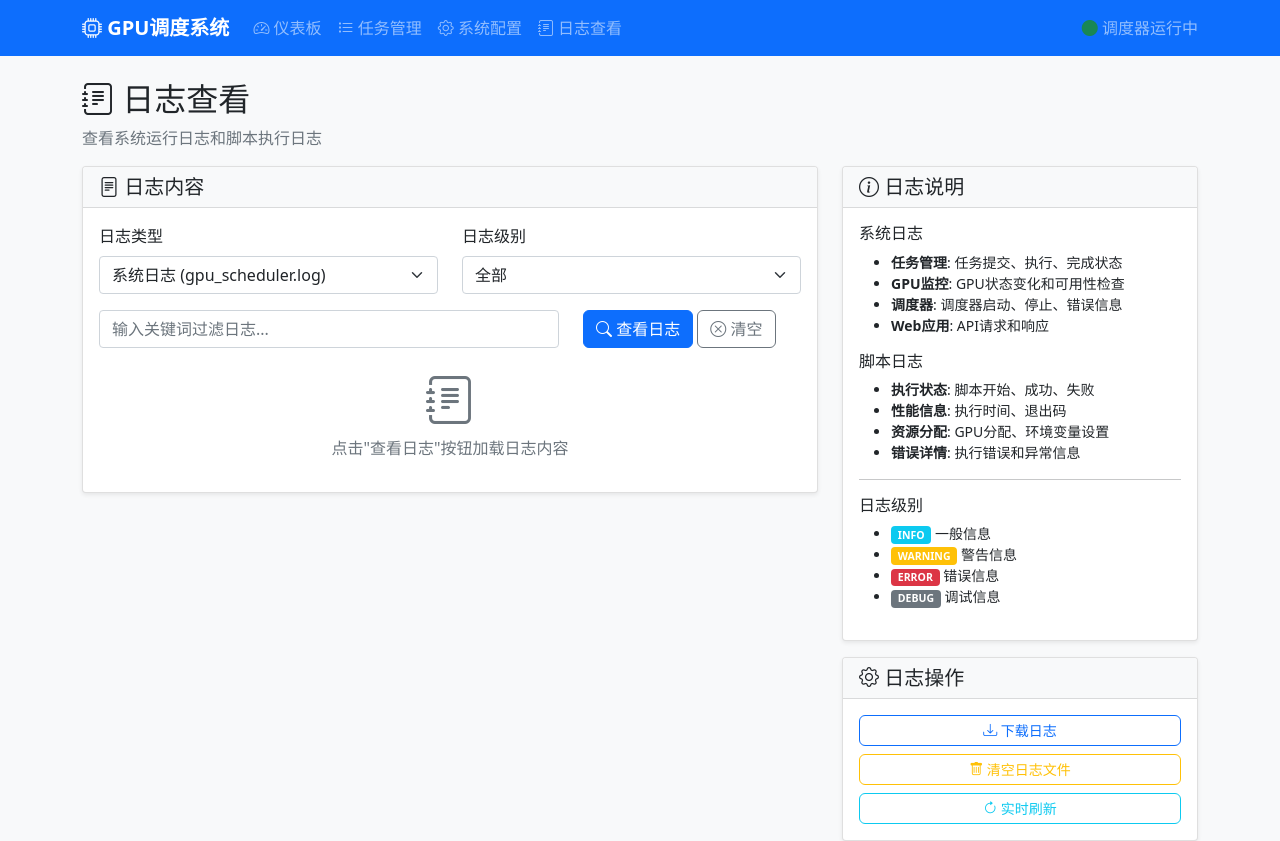
After one commit to qiuchen001/gpu-scheduler, a Flask app: page /logs in a window 1280 px wide. The commit adds this page. Run offline with Flask 3, Linux system fonts and the light colour scheme; some libraries are stand-ins or nearby versions.

Commit message:
补充日志功能

```diff
--- a/requirements.txt
+++ b/requirements.txt
@@ -1,4 +1,4 @@
-nvidia-ml-py3==11.495.46
+nvidia-ml-py3==7.352.0
 flask==2.3.3
 psutil==5.9.5
 python-dotenv==1.0.0
--- a/templates/base.html
+++ b/templates/base.html
@@ -35,6 +35,11 @@
                             <i class="bi bi-gear"></i> 系统配置
                         </a>
                     </li>
+                    <li class="nav-item">
+                        <a class="nav-link" href="/logs">
+                            <i class="bi bi-journal-text"></i> 日志查看
+                        </a>
+                    </li>
                 </ul>
                 <div class="navbar-nav">
                     <span class="navbar-text" id="scheduler-status">
--- /dev/null
+++ b/templates/logs.html
@@ -0,0 +1,311 @@
+{% extends "base.html" %}
+
+{% block title %}GPU调度系统 - 日志查看{% endblock %}
+
+{% block content %}
+<div class="row">
+    <div class="col-12">
+        <h2><i class="bi bi-journal-text"></i> 日志查看</h2>
+        <p class="text-muted">查看系统运行日志和脚本执行日志</p>
+    </div>
+</div>
+
+<div class="row">
+    <div class="col-lg-8">
+        <div class="card">
+            <div class="card-header">
+                <h5 class="card-title mb-0">
+                    <i class="bi bi-file-text"></i> 日志内容
+                </h5>
+            </div>
+            <div class="card-body">
+                <div class="mb-3">
+                    <div class="row">
+                        <div class="col-md-6">
+                            <label for="log-type" class="form-label">日志类型</label>
+                            <select class="form-select" id="log-type">
+                                <option value="system">系统日志 (gpu_scheduler.log)</option>
+                                <option value="scripts">脚本日志 (logs/scripts_*.log)</option>
+                            </select>
+                        </div>
+                        <div class="col-md-6">
+                            <label for="log-level" class="form-label">日志级别</label>
+                            <select class="form-select" id="log-level">
+                                <option value="all">全部</option>
+                                <option value="INFO">信息</option>
+                                <option value="WARNING">警告</option>
+                                <option value="ERROR">错误</option>
+                                <option value="DEBUG">调试</option>
+                            </select>
+                        </div>
+                    </div>
+                </div>
+
+                <div class="mb-3">
+                    <div class="row">
+                        <div class="col-md-8">
+                            <input type="text" class="form-control" id="log-filter"
+                                   placeholder="输入关键词过滤日志...">
+                        </div>
+                        <div class="col-md-4">
+                            <button class="btn btn-primary" onclick="loadLogs()">
+                                <i class="bi bi-search"></i> 查看日志
+                            </button>
+                            <button class="btn btn-outline-secondary" onclick="clearLogs()">
+                                <i class="bi bi-x-circle"></i> 清空
+                            </button>
+                        </div>
+                    </div>
+                </div>
+
+                <div id="log-content">
+                    <div class="text-center text-muted">
+                        <i class="bi bi-journal-text" style="font-size: 3rem;"></i>
+                        <p>点击"查看日志"按钮加载日志内容</p>
+                    </div>
+                </div>
+            </div>
+        </div>
+    </div>
+
+    <div class="col-lg-4">
+        <div class="card">
+            <div class="card-header">
+                <h5 class="card-title mb-0">
+                    <i class="bi bi-info-circle"></i> 日志说明
+                </h5>
+            </div>
+            <div class="card-body">
+                <h6>系统日志</h6>
+                <ul class="small">
+                    <li><strong>任务管理</strong>: 任务提交、执行、完成状态</li>
+                    <li><strong>GPU监控</strong>: GPU状态变化和可用性检查</li>
+                    <li><strong>调度器</strong>: 调度器启动、停止、错误信息</li>
+                    <li><strong>Web应用</strong>: API请求和响应</li>
+                </ul>
+
+                <h6>脚本日志</h6>
+                <ul class="small">
+                    <li><strong>执行状态</strong>: 脚本开始、成功、失败</li>
+                    <li><strong>性能信息</strong>: 执行时间、退出码</li>
+                    <li><strong>资源分配</strong>: GPU分配、环境变量设置</li>
+                    <li><strong>错误详情</strong>: 执行错误和异常信息</li>
+                </ul>
+
+                <hr>
+
+                <h6>日志级别</h6>
+                <ul class="small">
+                    <li><span class="badge bg-info">INFO</span> 一般信息</li>
+                    <li><span class="badge bg-warning">WARNING</span> 警告信息</li>
+                    <li><span class="badge bg-danger">ERROR</span> 错误信息</li>
+                    <li><span class="badge bg-secondary">DEBUG</span> 调试信息</li>
+                </ul>
+            </div>
+        </div>
+
+        <div class="card mt-3">
+            <div class="card-header">
+                <h5 class="card-title mb-0">
+                    <i class="bi bi-gear"></i> 日志操作
+                </h5>
+            </div>
+            <div class="card-body">
+                <div class="d-grid gap-2">
+                    <button class="btn btn-outline-primary btn-sm" onclick="downloadLogs()">
+                        <i class="bi bi-download"></i> 下载日志
+                    </button>
+                    <button class="btn btn-outline-warning btn-sm" onclick="clearLogFiles()">
+                        <i class="bi bi-trash"></i> 清空日志文件
+                    </button>
+                    <button class="btn btn-outline-info btn-sm" onclick="refreshLogs()">
+                        <i class="bi bi-arrow-clockwise"></i> 实时刷新
+                    </button>
+                </div>
+            </div>
+        </div>
+    </div>
+</div>
+
+<!-- 日志详情模态框 -->
+<div class="modal fade" id="logDetailModal" tabindex="-1">
+    <div class="modal-dialog modal-lg">
+        <div class="modal-content">
+            <div class="modal-header">
+                <h5 class="modal-title">日志详情</h5>
+                <button type="button" class="btn-close" data-bs-dismiss="modal"></button>
+            </div>
+            <div class="modal-body">
+                <div id="log-detail-content">
+                    <!-- 日志详情内容 -->
+                </div>
+            </div>
+            <div class="modal-footer">
+                <button type="button" class="btn btn-secondary" data-bs-dismiss="modal">关闭</button>
+            </div>
+        </div>
+    </div>
+</div>
+{% endblock %}
+
+{% block extra_js %}
+<script>
+let logRefreshInterval;
+
+function loadLogs() {
+    const logType = document.getElementById('log-type').value;
+    const logLevel = document.getElementById('log-level').value;
+    const filter = document.getElementById('log-filter').value;
+
+    const container = document.getElementById('log-content');
+    container.innerHTML = `
+        <div class="text-center">
+            <div class="spinner-border text-primary" role="status">
+                <span class="visually-hidden">加载中...</span>
+            </div>
+            <p class="mt-2">正在加载日志...</p>
+        </div>
+    `;
+
+    // 这里应该调用后端API获取日志
+    // 由于没有实现日志API，我们显示模拟数据
+    setTimeout(() => {
+        displayLogs(getMockLogs(logType, logLevel, filter));
+    }, 1000);
+}
+
+function getMockLogs(logType, logLevel, filter) {
+    const logs = [];
+    const now = new Date();
+
+    if (logType === 'system') {
+        logs.push(
+            `${now.toISOString()} - INFO - 任务已提交: task_1, 需要GPU: 2`,
+            `${now.toISOString()} - INFO - 开始执行任务: task_1`,
+            `${now.toISOString()} - INFO - 检测到脚本类型: python`,
+            `${now.toISOString()} - INFO - 设置CUDA_VISIBLE_DEVICES: 0,1`,
+            `${now.toISOString()} - INFO - 开始执行python脚本: example_script.py, PID: 12345`,
+            `${now.toISOString()} - INFO - python脚本执行成功: example_script.py`,
+            `${now.toISOString()} - INFO - 任务执行成功: task_1`
+        );
+    } else {
+        logs.push(
+            `${now.toISOString()} - INFO - [PYTHON] SCRIPT_TYPE_DETECTED: example_script.py`,
+            `${now.toISOString()} - INFO - [PYTHON] GPU_ASSIGNED: example_script.py - GPU: [0, 1]`,
+            `${now.toISOString()} - INFO - [PYTHON] EXECUTION_STARTED: example_script.py - CMD: python example_script.py`,
+            `${now.toISOString()} - INFO - [PYTHON] PROCESS_STARTED: example_script.py - PID: 12345`,
+            `${now.toISOString()} - INFO - [PYTHON] EXECUTION_SUCCESS: example_script.py - Exit: 0, Time: 10.25s`,
+            `${now.toISOString()} - INFO - [PYTHON] OUTPUT_SUMMARY: example_script.py - Lines: 15, First: 这是一个Python示例任务`
+        );
+    }
+
+    // 应用过滤
+    if (filter) {
+        return logs.filter(log => log.toLowerCase().includes(filter.toLowerCase()));
+    }
+
+    if (logLevel !== 'all') {
+        return logs.filter(log => log.includes(` - ${logLevel} -`));
+    }
+
+    return logs;
+}
+
+function displayLogs(logs) {
+    const container = document.getElementById('log-content');
+
+    if (logs.length === 0) {
+        container.innerHTML = `
+            <div class="text-center text-muted">
+                <i class="bi bi-search" style="font-size: 2rem;"></i>
+                <p>没有找到匹配的日志</p>
+            </div>
+        `;
+        return;
+    }
+
+    let html = '<div class="log-container" style="max-height: 600px; overflow-y: auto;">';
+    html += '<pre class="log-content" style="font-size: 0.875rem; line-height: 1.4;">';
+
+    logs.forEach(log => {
+        const logClass = getLogClass(log);
+        html += `<span class="${logClass}">${escapeHtml(log)}</span>\n`;
+    });
+
+    html += '</pre></div>';
+    container.innerHTML = html;
+}
+
+function getLogClass(log) {
+    if (log.includes(' - ERROR - ')) return 'text-danger';
+    if (log.includes(' - WARNING - ')) return 'text-warning';
+    if (log.includes(' - DEBUG - ')) return 'text-muted';
+    return 'text-dark';
+}
+
+function escapeHtml(text) {
+    const div = document.createElement('div');
+    div.textContent = text;
+    return div.innerHTML;
+}
+
+function clearLogs() {
+    document.getElementById('log-content').innerHTML = `
+        <div class="text-center text-muted">
+            <i class="bi bi-journal-text" style="font-size: 3rem;"></i>
+            <p>点击"查看日志"按钮加载日志内容</p>
+        </div>
+    `;
+}
+
+function downloadLogs() {
+    alert('下载日志功能需要后端API支持');
+}
+
+function clearLogFiles() {
+    if (confirm('确定要清空所有日志文件吗？此操作不可恢复！')) {
+        alert('清空日志文件功能需要后端API支持');
+    }
+}
+
+function refreshLogs() {
+    if (logRefreshInterval) {
+        clearInterval(logRefreshInterval);
+        logRefreshInterval = null;
+        alert('已停止实时刷新');
+    } else {
+        logRefreshInterval = setInterval(loadLogs, 5000);
+        alert('已开启实时刷新，每5秒刷新一次');
+    }
+}
+
+// 页面加载时初始化
+document.addEventListener('DOMContentLoaded', function() {
+    // 可以在这里加载默认日志
+});
+
+// 页面卸载时清理定时器
+window.addEventListener('beforeunload', function() {
+    if (logRefreshInterval) {
+        clearInterval(logRefreshInterval);
+    }
+});
+</script>
+
+<style>
+.log-content {
+    background-color: #f8f9fa;
+    border: 1px solid #dee2e6;
+    border-radius: 0.375rem;
+    padding: 1rem;
+    margin: 0;
+    white-space: pre-wrap;
+    word-wrap: break-word;
+}
+
+.log-container {
+    border: 1px solid #dee2e6;
+    border-radius: 0.375rem;
+}
+</style>
+{% endblock %}
--- a/web_app.py
+++ b/web_app.py
@@ -158,6 +158,11 @@ def config_page():
     """配置页面"""
     return render_template('config.html')
 
+@app.route('/logs')
+def logs_page():
+    """日志查看页面"""
+    return render_template('logs.html')
+
 if __name__ == '__main__':
     # 启动调度器
     scheduler.start()
```
Also changed, not shown: LOGGING_GUIDE.md (added, +237 -0 lines), script_executor.py (+79 -7 lines), 1 other file.
